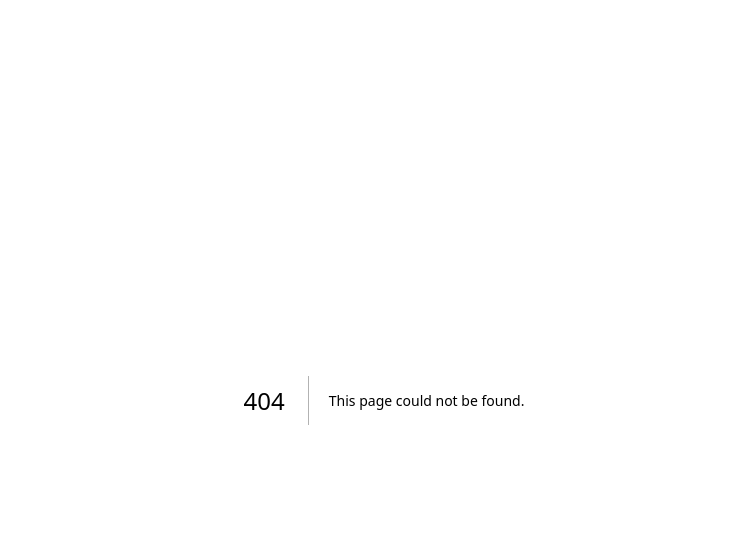
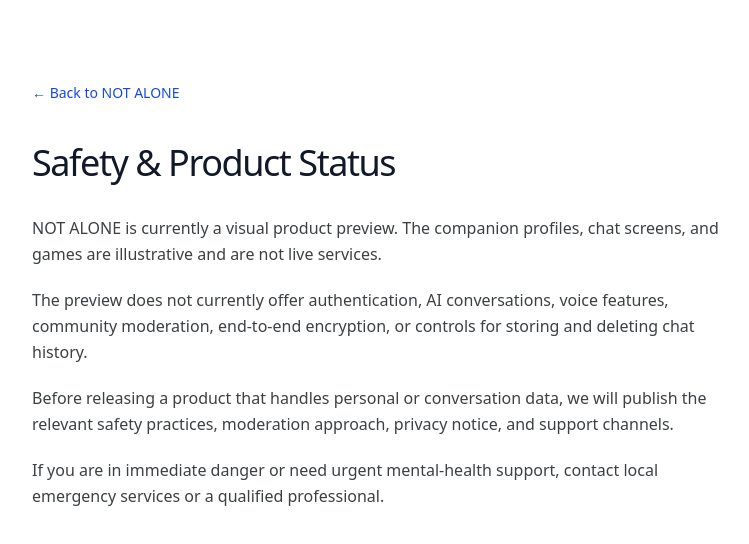
Before and after one commit to cokedkitkat/notalone_new, a Next.js app: page /safety in a window 1280 px wide. Before the commit this address had no page. Shown: the top 544 px of the page, without its empty margins (256-1005 px from the left). Built offline with nearby package versions, Linux system fonts and the light colour scheme.

Commit message:
Add product status and safety page

```diff
--- /dev/null
+++ b/app/safety/page.tsx
@@ -0,0 +1,18 @@
+import Link from "next/link";
+
+export const metadata = { title: "Safety & Product Status | NOT ALONE" };
+
+export default function SafetyPage() {
+  return (
+    <main className="mx-auto min-h-screen max-w-3xl px-6 py-20 text-[#111827] sm:px-8">
+      <Link href="/" className="text-sm font-medium text-blue-700 hover:underline">← Back to NOT ALONE</Link>
+      <h1 className="antigravity-headline mt-10 text-4xl">Safety & Product Status</h1>
+      <section className="mt-8 space-y-5 leading-relaxed text-[#3c4043]">
+        <p>NOT ALONE is currently a visual product preview. The companion profiles, chat screens, and games are illustrative and are not live services.</p>
+        <p>The preview does not currently offer authentication, AI conversations, voice features, community moderation, end-to-end encryption, or controls for storing and deleting chat history.</p>
+        <p>Before releasing a product that handles personal or conversation data, we will publish the relevant safety practices, moderation approach, privacy notice, and support channels.</p>
+        <p>If you are in immediate danger or need urgent mental-health support, contact local emergency services or a qualified professional.</p>
+      </section>
+    </main>
+  );
+}
```
